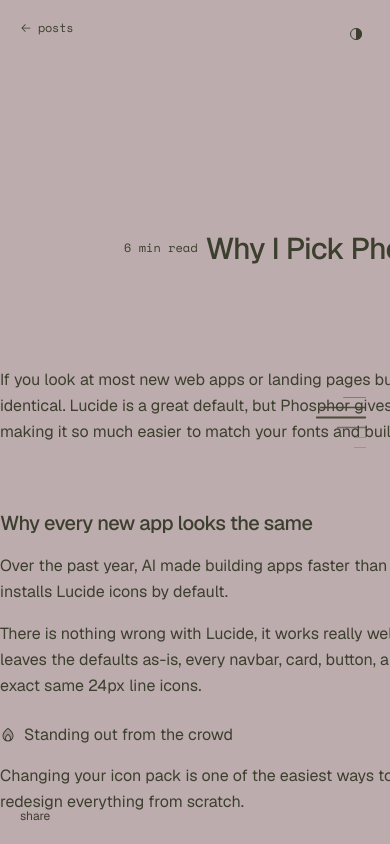
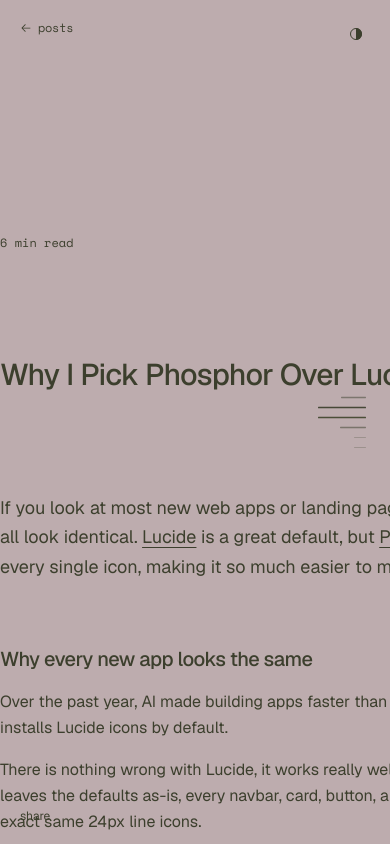
Before and after one commit to ThaminduDasanayake/portfolio, a Next.js app: page /posts/phosphor-over-lucide in a window 390 px wide. Shown: the top 844 px of the page. Built offline with nearby package versions, Linux system fonts and the light colour scheme.

Commit message:
feat: add external links and resources to phosphor-vs-lucide article

```diff
--- a/components/posts/articles/phosphor-vs-lucide.tsx
+++ b/components/posts/articles/phosphor-vs-lucide.tsx
@@ -4,6 +4,7 @@
 import Link from "next/link";
 import {
   ArrowLeftIcon,
+  ArrowSquareOutIcon,
   ChatCircleDotsIcon,
   CheckCircleIcon,
   CompassIcon,
@@ -247,21 +248,51 @@
       </button>
 
       <article className="relative z-1 mx-auto mt-[clamp(100px,22svh,240px)] mb-0 flex w-3xl flex-col gap-25 break-normal">
-        <div className="flex flex-wrap items-center justify-center gap-2 sm:justify-start">
-          <span className="font-mono text-xs">6 min read</span>
-
-          <h1 className="text-3xl leading-tight font-medium tracking-tight sm:text-4xl lg:text-5xl">
-            Why I Pick Phosphor Over Lucide
-          </h1>
+        <div className="flex flex-wrap items-center justify-between gap-4 font-mono text-xs">
+          <span>6 min read</span>
+          <a
+            href="https://phosphoricons.com"
+            target="_blank"
+            rel="noopener noreferrer"
+            className="group/link inline-flex items-center gap-1.5 rounded-full border border-current/20 px-2.5 py-1 transition-colors hover:border-current/60"
+          >
+            <img
+              src="https://phosphoricons.com/favicon-192.png"
+              alt="Phosphor Icons"
+              className="h-3.5 w-3.5 rounded-xs"
+            />
+            <span>phosphoricons.com</span>
+            <ArrowSquareOutIcon size={12} className="transition-transform group-hover/link:-translate-y-0.5 group-hover/link:translate-x-0.5" />
+          </a>
         </div>
 
+        <h1 className="text-3xl leading-tight font-medium tracking-tight sm:text-4xl lg:text-5xl">
+          Why I Pick Phosphor Over Lucide
+        </h1>
+
         <div className="flex w-full flex-col gap-14">
-          <p className="leading-relaxed">
+          <p className="text-lg leading-relaxed sm:text-xl">
             If you look at most new web apps or landing pages built recently,
-            you will notice they almost all look identical. Lucide is a great
-            default, but Phosphor gives you 6 different weights for every single
-            icon, making it so much easier to match your fonts and build cleaner
-            interfaces.
+            you will notice they almost all look identical.{" "}
+            <a
+              href="https://lucide.dev"
+              target="_blank"
+              rel="noopener noreferrer"
+              className="underline underline-offset-4 transition-colors hover:text-acid"
+            >
+              Lucide
+            </a>{" "}
+            is a great default, but{" "}
+            <a
+              href="https://phosphoricons.com"
+              target="_blank"
+              rel="noopener noreferrer"
+              className="underline underline-offset-4 transition-colors hover:text-acid"
+            >
+              Phosphor
+            </a>{" "}
+            gives you 6 different weights for every single icon, making it so
+            much easier to match your fonts and build cleaner interfaces.
           </p>
 
           <section id="vibe-code" className="space-y-4 pt-2">
@@ -574,6 +605,40 @@
               weights right at your fingertips makes building UIs feel so much
               more flexible.
             </p>
+
+            <div className="flex flex-wrap items-center gap-3 pt-3 font-mono text-xs">
+              <a
+                href="https://phosphoricons.com"
+                target="_blank"
+                rel="noopener noreferrer"
+                className="group/res inline-flex items-center gap-2 rounded-lg border border-current/20 px-3 py-2 transition-all hover:border-current/60 hover:text-acid"
+              >
+                <img
+                  src="https://phosphoricons.com/favicon-192.png"
+                  alt="Phosphor Icons"
+                  className="h-4 w-4 rounded-xs"
+                />
+                <span>Official Catalog &amp; Docs</span>
+                <ArrowSquareOutIcon
+                  size={13}
+                  className="transition-transform group-hover/res:-translate-y-0.5 group-hover/res:translate-x-0.5"
+                />
+              </a>
+
+              <a
+                href="https://github.com/phosphor-icons/react"
+                target="_blank"
+                rel="noopener noreferrer"
+                className="group/res inline-flex items-center gap-2 rounded-lg border border-current/20 px-3 py-2 transition-all hover:border-current/60 hover:text-acid"
+              >
+                <TerminalWindowIcon size={16} weight="duotone" />
+                <span>@phosphor-icons/react on GitHub</span>
+                <ArrowSquareOutIcon
+                  size={13}
+                  className="transition-transform group-hover/res:-translate-y-0.5 group-hover/res:translate-x-0.5"
+                />
+              </a>
+            </div>
           </section>
         </div>
       </article>
```
